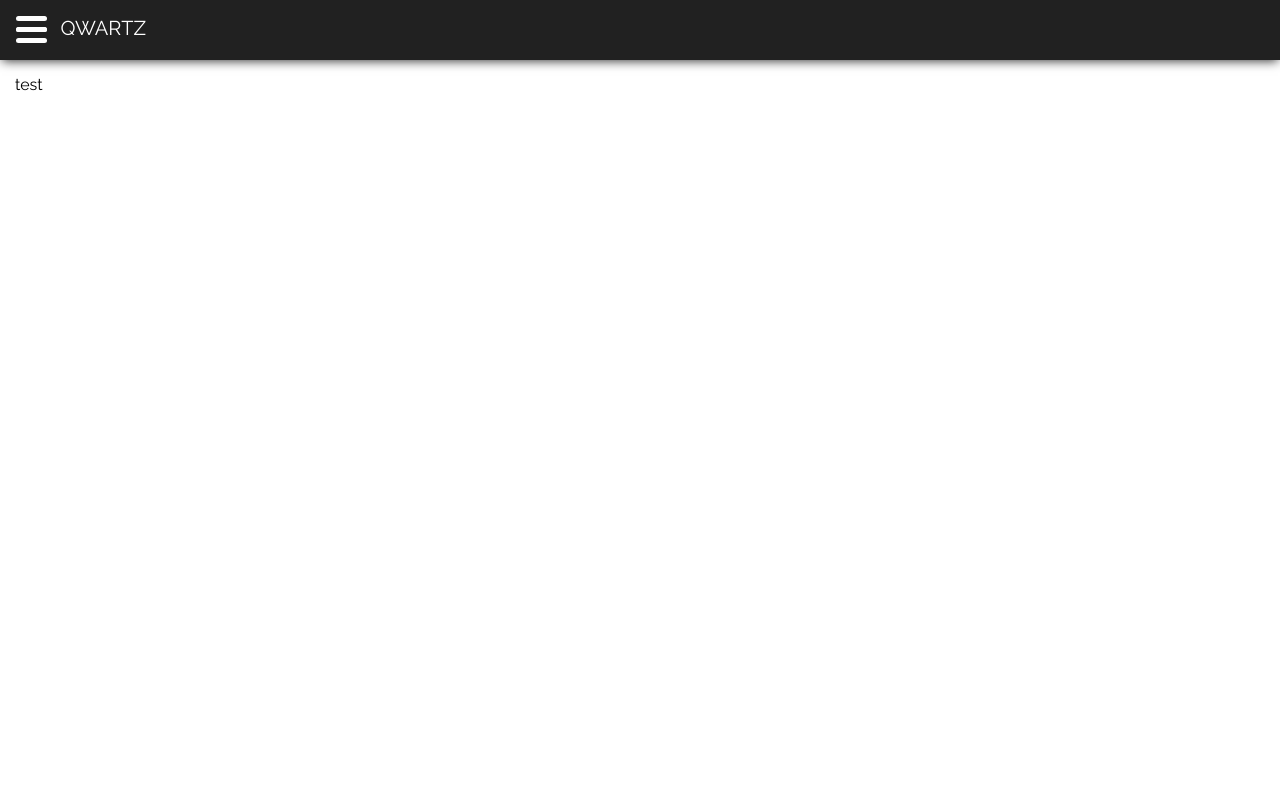
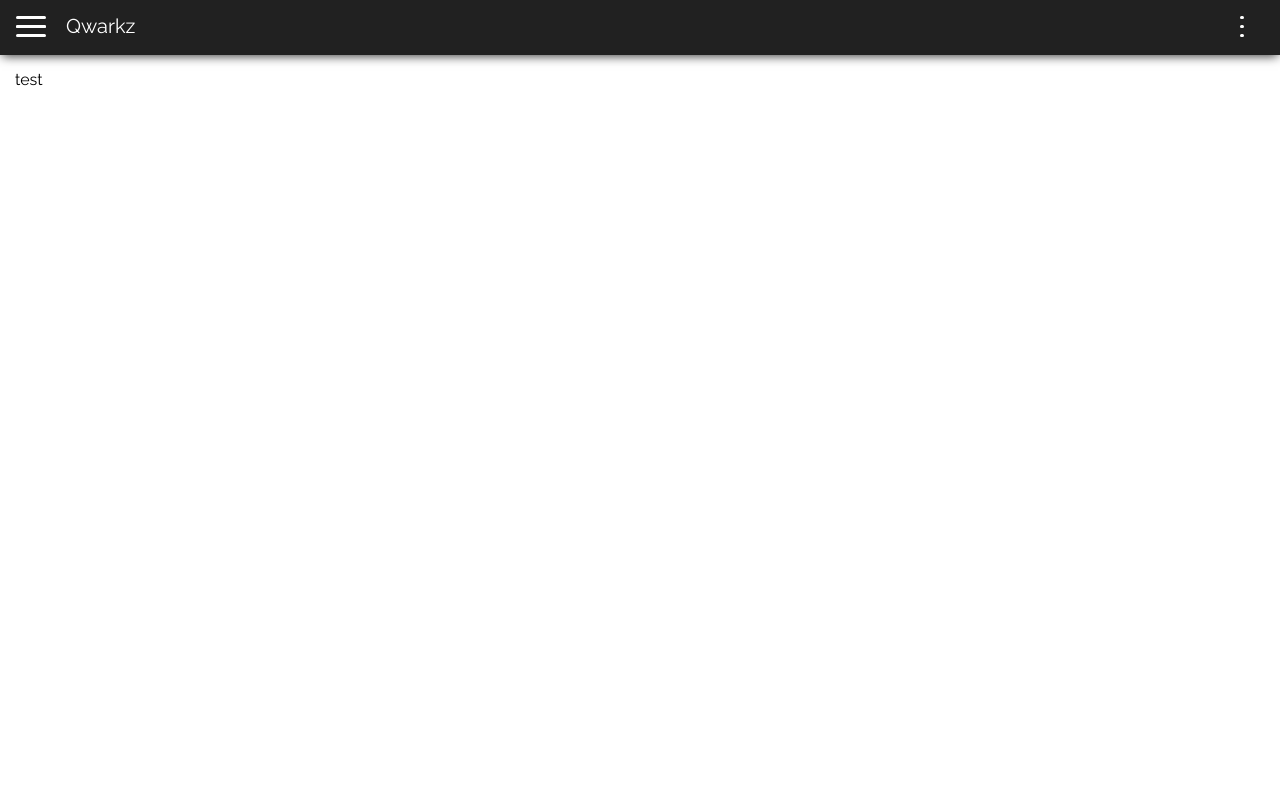
Before and after one commit to lbassin/ESGI3_Annuel, a PHP site: page /app/views/admin.temp.php in a window 1280 px wide. Run offline with PHP 8.4, Linux system fonts and the light colour scheme.

Commit message:
Fix navside + titre et ajout menu settings

```diff
--- a/app/assets/css/admin.css
+++ b/app/assets/css/admin.css
@@ -1,8 +1,6 @@
-
 *,
 *::before,
-*::after
-{
+*::after {
     box-sizing: border-box;
 }
 
@@ -11,55 +9,52 @@ body {
     font-family: 'Raleway', sans-serif;
 }
 
-ul
-{
+ul {
     list-style: none;
     margin: 0;
 }
 
-a
-{
+a {
     cursor: pointer;
     text-decoration: none;
     outline: none;
 }
 
-.wrapper
-{
+.wrapper {
     background: #212121;
     box-shadow: 0px 3px 10px -2px rgba(0, 0, 0, 0.8);
-    height: 60px;
+    height: 55px;
     padding: 1em;
+    position: fixed;
     overflow: hidden;
+    width: 100%;
+    z-index: 10;
 }
 
-.container
-{
-    height: calc(100vh - 60px);
+.container {
+    height: calc(100vh - 55px);
     margin: 0px;
     box-sizing: none;
+    margin-top: 55px;
     width: 100%;
     position: absolute;
     padding: 15px;
     transition: all 0.3s ease-in-out;
 }
 
-.header
-{
-    width: 130px;
+.header {
+    width: 100%;
     display: flex;
-    justify-content: flex-end;
 }
 
 .title-header {
     display: flex;
-    line-height: 25px;
+    line-height: 20px;
     color: white;
     font-size: 20px;
 }
 
-.slide-nav
-{
+.slide-nav {
     background: #212121;
     opacity: 0;
     position: absolute;
@@ -68,23 +63,24 @@ a
     top: 0;
     left: -100%;
     transition: all 0.3s ease-in-out;
-    margin-top: 60px;
+    margin-top: 55px;
 }
 
-.slide-out
-{
+.slide-out {
     left: 0;
-    box-shadow: 3px 0 10px rgba(0, 0, 0, 0.8);
 }
-.slide-out-container
-{
-    width: 80vw;
+
+.slide-out-container {
+    width: calc(100vw - 250px);
     margin-left: 250px;
 }
 
-.is-visible
-{
+.is-visible {
     opacity: 1;
+    overflow: scroll;
+    height: calc(100vh - 55px);
+    position: fixed;
+    z-index: 10;
 }
 
 .nav-link {
@@ -100,24 +96,7 @@ a
     transition: all 0.3s ease-in-out;
 }
 
-
-
-
-
-
-
-
-
-
-
-
-
-
-
-
-
-
-#nav-icon3 {
+#nav-icon {
     width: 50px;
     height: 28px;
     -webkit-transform: rotate(0deg);
@@ -131,11 +110,11 @@ a
     cursor: pointer;
 }
 
-#nav-icon3 span {
+#nav-icon span {
     display: block;
     position: absolute;
-    height: 5px;
-    width: 70%;
+    height: 3px;
+    width: 60%;
     background: #ffffff;
     border-radius: 9px;
     opacity: 1;
@@ -151,40 +130,158 @@ a
 }
 
 
-#nav-icon3 span:nth-child(1) {
+#nav-icon span:nth-child(1) {
     top: 0px;
 }
 
-#nav-icon3 span:nth-child(2),#nav-icon3 span:nth-child(3) {
-    top: 11px;
+#nav-icon span:nth-child(2),#nav-icon span:nth-child(3) {
+    top: 9px;
 }
 
-#nav-icon3 span:nth-child(4) {
-    top: 22px;
+#nav-icon span:nth-child(4) {
+    top: 18px;
 }
 
-#nav-icon3.open span:nth-child(1) {
+#nav-icon.open span:nth-child(1) {
     top: 18px;
     width: 0%;
     left: 50%;
 }
 
-#nav-icon3.open span:nth-child(2) {
+#nav-icon.open span:nth-child(2) {
     -webkit-transform: rotate(45deg);
     -moz-transform: rotate(45deg);
     -o-transform: rotate(45deg);
     transform: rotate(45deg);
 }
 
-#nav-icon3.open span:nth-child(3) {
+#nav-icon.open span:nth-child(3) {
     -webkit-transform: rotate(-45deg);
     -moz-transform: rotate(-45deg);
     -o-transform: rotate(-45deg);
     transform: rotate(-45deg);
 }
 
-#nav-icon3.open span:nth-child(4) {
+#nav-icon.open span:nth-child(4) {
     top: 18px;
     width: 0%;
     left: 50%;
 }
+
+.settings-nav {
+    opacity: 0;
+    margin: 50px 5px;
+    display: block;
+    z-index: 15;
+    right: 0;
+    background: #212121;
+    width: 320px;
+    position: fixed;
+    border-radius: 3px;
+    padding: 20px 0px;
+    box-shadow: 0px 3px 10px -2px rgba(0, 0, 0, 0.8);
+    transition: all 0.3s ease-in-out;
+}
+
+.settings-visible {
+    opacity: 1;
+}
+
+.settings-nav .settings-title {
+    border-bottom: 1px solid #E8E8E8;
+    padding-bottom: 15px;
+    text-align: -webkit-center;
+    color: white;
+}
+
+.settings-nav:after {
+    bottom: 100%;
+    left: 89%;
+    border: solid transparent;
+    content: " ";
+    height: 0;
+    width: 0;
+    position: absolute;
+    pointer-events: none;
+    border-bottom-color: #212121;
+    border-width: 8px;
+    margin-left: -8px;
+}
+
+.cart-icon {
+    color: #515783;
+    font-size: 24px;
+    margin-right: 7px;
+    float: left;
+}
+
+.logout {
+    background: rgb(125, 125, 125);
+    color: white;
+    text-align: center;
+    padding: 12px;
+    text-decoration: none;
+    display: block;
+    border-radius: 3px;
+    margin: 25px 0 0px 0;
+    width: 50%;
+    text-align: -webkit-center;
+    margin-left: 25%;
+    transition: all 0.3s ease-in-out;
+}
+.logout:hover {
+    background: red;
+}
+
+.clearfix:after {
+    content: "";
+    display: table;
+    clear: both;
+}
+
+#nav-icon-config {
+    right: 15px;
+    position: absolute;
+    width: 25px;
+    height: 28px;
+    -webkit-transform: rotate(0deg);
+    -moz-transform: rotate(0deg);
+    -o-transform: rotate(0deg);
+    transform: rotate(0deg);
+    -webkit-transition: .5s ease-in-out;
+    -moz-transition: .5s ease-in-out;
+    -o-transition: .5s ease-in-out;
+    transition: .5s ease-in-out;
+    cursor: pointer;
+}
+
+#nav-icon-config span {
+    display: block;
+    position: absolute;
+    height: 3px;
+    width: 15%;
+    background: #ffffff;
+    border-radius: 9px;
+    opacity: 1;
+    left: 0;
+    -webkit-transform: rotate(0deg);
+    -moz-transform: rotate(0deg);
+    -o-transform: rotate(0deg);
+    transform: rotate(0deg);
+    -webkit-transition: .25s ease-in-out;
+    -moz-transition: .25s ease-in-out;
+    -o-transition: .25s ease-in-out;
+    transition: .25s ease-in-out;
+}
+
+#nav-icon-config span:nth-child(1) {
+    top: 0px;
+}
+
+#nav-icon-config span:nth-child(2) {
+    top: 9px;
+}
+
+#nav-icon-config span:nth-child(3) {
+    top: 18px;
+}
--- a/app/assets/js/admin.js
+++ b/app/assets/js/admin.js
@@ -1,5 +1,7 @@
 var navToggle = document.querySelector(".nav-toggle");
+var navSettingsToggle = document.querySelector(".nav-settings-toogle");
 var slideNav = document.querySelector(".slide-nav");
+var settingsNav = document.querySelector(".settings-nav");
 var container = document.querySelector(".container");
 
 navToggle.addEventListener("click", function()
@@ -9,3 +11,8 @@ navToggle.addEventListener("click", function()
     slideNav.classList.toggle("slide-out");
     slideNav.classList.toggle("is-visible");
 });
+
+navSettingsToggle.addEventListener("click", function () {
+     settingsNav.classList.toggle("settings-visible");
+     console.log('test');
+});
--- a/app/views/admin.temp.php
+++ b/app/views/admin.temp.php
@@ -21,20 +21,37 @@
                 <a class="nav-link">Plugins</a>
             </nav>
 
+            <div class="settings-nav">
+                <div class="settings-title">
+                    Settings
+                </div>
+
+                <a class="nav-link">Mon compte</a>
+                <a class="nav-link">Acceès front</a>
+
+                <a href="#" class="logout">Logout</a>
+            </div>
+
             <header class="header">
-        <div id="nav-icon3" class="nav-toggle">
+                <div id="nav-icon" class="nav-toggle">
                     <span></span>
                     <span></span>
                     <span></span>
                     <span></span>
                 </div>
-        <div class="title-header">QWARTZ</div>
+                <div class="title-header">Qwarkz</div>
+
+                <div id="nav-icon-config" class="nav-settings-toogle">
+                    <span></span>
+                    <span></span>
+                    <span></span>
+                </div>
+
             </header>
         </div>
 
         <div class="container">
             <span>test</span>
-
         </div>
 
         <script type="text/javascript" src="app/assets/js/admin.js"></script>
```
Lines whose indentation alone changed are shown as unchanged.
